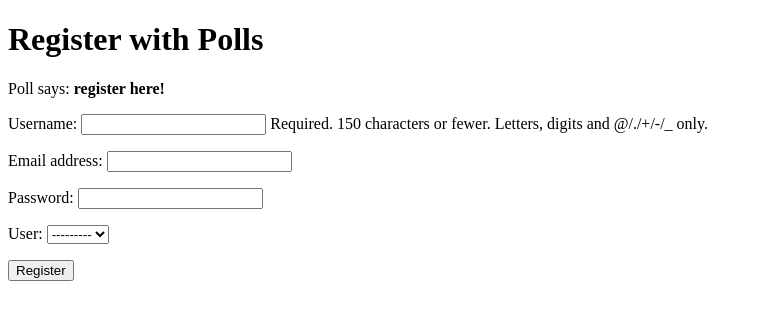
After one commit to Wert1996/Django-Polls-Project, a Django app: page /polls/register/ in a window 1280 px wide. The commit adds this page. Shown: the top 320 px of the page, without its empty margins (0-759 px from the left). Run offline with Django 3.2, Linux system fonts and the light colour scheme; data comes from the database, SQL or seed files in the repository; both versions use the stored data as it was after the commit.

Commit message:
Login and register functions added(Project basically done)

```diff
--- a/mysite/settings.py
+++ b/mysite/settings.py
@@ -82,3 +82,5 @@ TEMPLATE_DIRS = [os.path.join(BASE_DIR, 'templates')]
 # https://docs.djangoproject.com/en/1.7/howto/static-files/
 
 STATIC_URL = '/static/'
+
+LOGIN_URL = '/polls/login/'
--- a/polls/admin.py
+++ b/polls/admin.py
@@ -1,5 +1,5 @@
 from django.contrib import admin
-from polls.models import Question,Choice
+from polls.models import Question,Choice,UserProfile
 
 class ChoiceInline(admin.TabularInline):
     model=Choice
@@ -16,3 +16,4 @@ class QuestionAdmin(admin.ModelAdmin):
     search_fields=['question_text']
 
 admin.site.register(Question,QuestionAdmin)
+admin.site.register(UserProfile)
--- /dev/null
+++ b/polls/forms.py
@@ -0,0 +1,14 @@
+from django import forms
+from django.contrib.auth.models import User
+from polls.models import UserProfile,Question,Choice
+
+class UserForm(forms.ModelForm):
+    password=forms.CharField(widget=forms.PasswordInput())
+
+    class Meta:
+        model=User
+        fields=('username', 'email', 'password')
+
+class UserProfileForm(forms.ModelForm):
+    class Meta:
+        model=UserProfile
--- a/polls/models.py
+++ b/polls/models.py
@@ -1,5 +1,6 @@
 import datetime
 
+from django.contrib.auth.models import User
 from django.db import models
 from django.utils import timezone
 
@@ -23,3 +24,9 @@ class Choice(models.Model):
         votes = models.IntegerField(default=0)
         def __str__(self):
             return self.choice_text
+
+class UserProfile(models.Model):
+    user=models.OneToOneField(User)
+
+    def __unicode__(self):
+        return self.user.username
--- /dev/null
+++ b/polls/static/polls/style.css
@@ -0,0 +1,6 @@
+li a{
+    color:green;
+}
+body{
+    background: white url("images/randomshit.jpg") no-repeat right bottom;
+}
--- /dev/null
+++ b/polls/templates/polls/register.html
@@ -0,0 +1,25 @@
+<!DOCTYPE html>
+<html>
+<head>
+<title>Polls!</title>
+</head>
+<body>
+<h1>
+    Register with Polls
+</h1>
+
+{% if registered %}
+Polls says: <strong>thank you for registering</strong>
+<a href="/polls/">Return to the homepage.</a><br/>
+{% else %}
+Poll says: <strong>register here!</strong><br/>
+
+<form id="user_form" method="post" action="polls/register/" enctype="multipart/form-data">
+    {% csrf_token %}
+    {{ user_form.as_p }}
+    {{ profile_form.as_p }}
+    <input type="submit" name="submit" value="Register" />
+</form>
+{% endif %}
+</body>
+</html>
--- a/polls/urls.py
+++ b/polls/urls.py
@@ -7,4 +7,8 @@ urlpatterns = patterns('',
         url(r'^(?P<pk>\d+)/$', views.DetailView.as_view(), name='detail'),
         url(r'^(?P<pk>\d+)/results/$', views.ResultsView.as_view(), name='results'),
         url(r'^(?P<question_id>\d+)/vote/$', views.vote, name='vote'),
-)
+        url(r'^register/$',views.register, name='register'),
+        url(r'^login/$',views.user_login, name='login'),
+        url(r'^restricted/', views.restricted, name='restricted'),
+        url(r'^logout/$',views.user_logout, name='logout'),
+        )
--- a/polls/views.py
+++ b/polls/views.py
@@ -1,29 +1,34 @@
 from django.shortcuts import render,get_object_or_404
-from django.http import HttpResponseRedirect
+from django.http import HttpResponseRedirect,HttpResponse
 from django.core.urlresolvers import reverse
 from django.views import generic
 from django.utils import timezone
 from polls.models import Question,Choice
+from polls.forms import UserForm,UserProfileForm
+from django.contrib.auth import authenticate, login, logout
+from django.contrib.auth.decorators import login_required
 
 class IndexView(generic.ListView):
     template_name = 'polls/index.html'
     context_object_name = 'latest_question_list'
     def get_queryset(self):
-    return Question.objects.filter(
-        pub_date__lte=timezone.now()
-    ).order_by('-pub_date')[:5]
+        return Question.objects.filter(
+                pub_date__lte=timezone.now()
+                ).order_by('-pub_date')[:5]
 
 class DetailView(generic.DetailView):
-    model=Question
-    template_name='polls/detail.html'
+    model = Question
+    template_name = 'polls/detail.html'
     def get_queryset(self):
-        return Questions.objects.filter(pub_date__lte=timezone.now())
+        return Question.objects.filter(pub_date__lte = timezone.now())
 
-'''neeche dekhiyo ek baar'''
+
 class ResultsView(generic.DetailView):
+
     model=Question
     template_name='polls/results.html'
 
+@login_required
 def vote(request, question_id):
     p = get_object_or_404(Question, pk=question_id)
     try:
@@ -32,8 +37,63 @@ def vote(request, question_id):
         return render(request, 'polls/detail.html', {
             'question': p,
             'error_message': "You didn't select a choice.",
-        })
+            })
     else:
         selected_choice.votes += 1
         selected_choice.save()
         return HttpResponseRedirect(reverse('polls:results', args=(p.id,)))
+
+def register(request):
+
+    registered=False
+    if request.method=='POST':
+        user_form=UserForm(data=request.POST)
+        profile_form = UserProfileForm(data=request.POST)
+
+        if user_form.is_valid() and profile_form.is_valid():
+            user=user_form.save()
+            user.set_password(user.pasword)
+            user.save()
+            profile = profile_form.save(commit=False)
+            profile.user=user
+            profile.save()
+
+            registered=true
+
+        else :
+            print user_form.errors, profile_form.errors
+
+    else :
+        user_form=UserForm()
+        profile_form=UserProfileForm()
+
+    return render(request,
+            'polls/register.html',
+            {'user_form':user_form , 'profile_form':profile_form, 'registered':registered}  )
+
+
+def user_login(request):
+    if request.method=='POST':
+        username=request.POST.get('username')
+        password=request.POST.get('password')
+        user=authenticate(username=username, password=password)
+        if user:
+            if user.is_active:
+                login(request,user)
+                return HttpResponseRedirect('/polls/')
+            else:
+                return HttpResponse("Your Polls account is disabled")
+        else:
+            print "Invalid login details :{0},{1}".format(username,password)
+            return HttpResponse("Invalid login details supplied.")
+    else:
+        return render(request,'polls/login.html',{})
+
+@login_required
+def restricted(request):
+    return HttpResponse("Since you're logged in, you can see this text!")
+
+@login_required
+def user_logout(request):
+    logout(request)
+    return HttpResponseRedirect('/polls/')
```
Also changed, not shown: polls/templates/polls/index.html (+15 -0 lines), polls/templates/polls/login.html (added, +20 -0 lines), db.sqlite3, polls/static/polls/images/randomshit.jpg (added), 6 other files.
